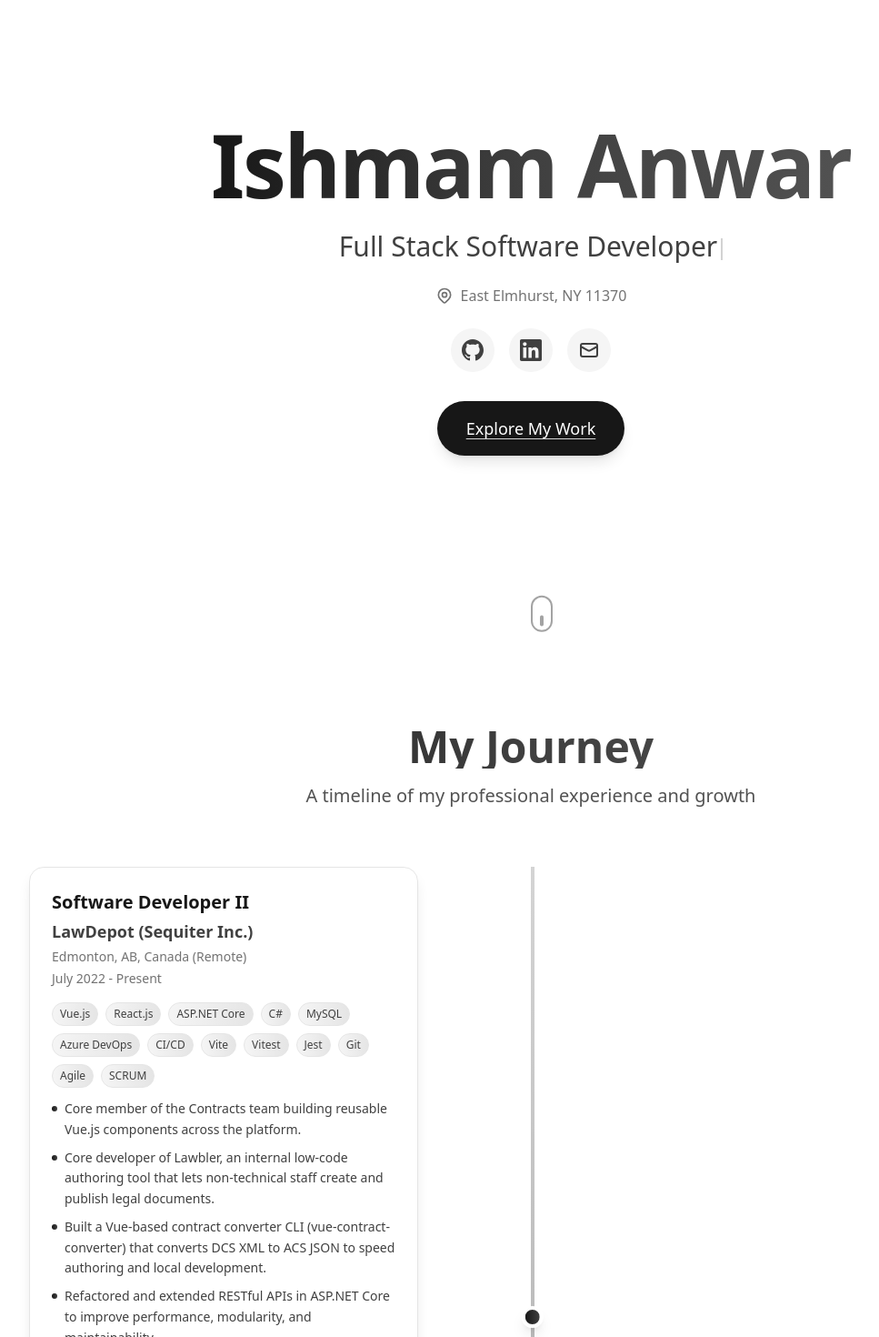
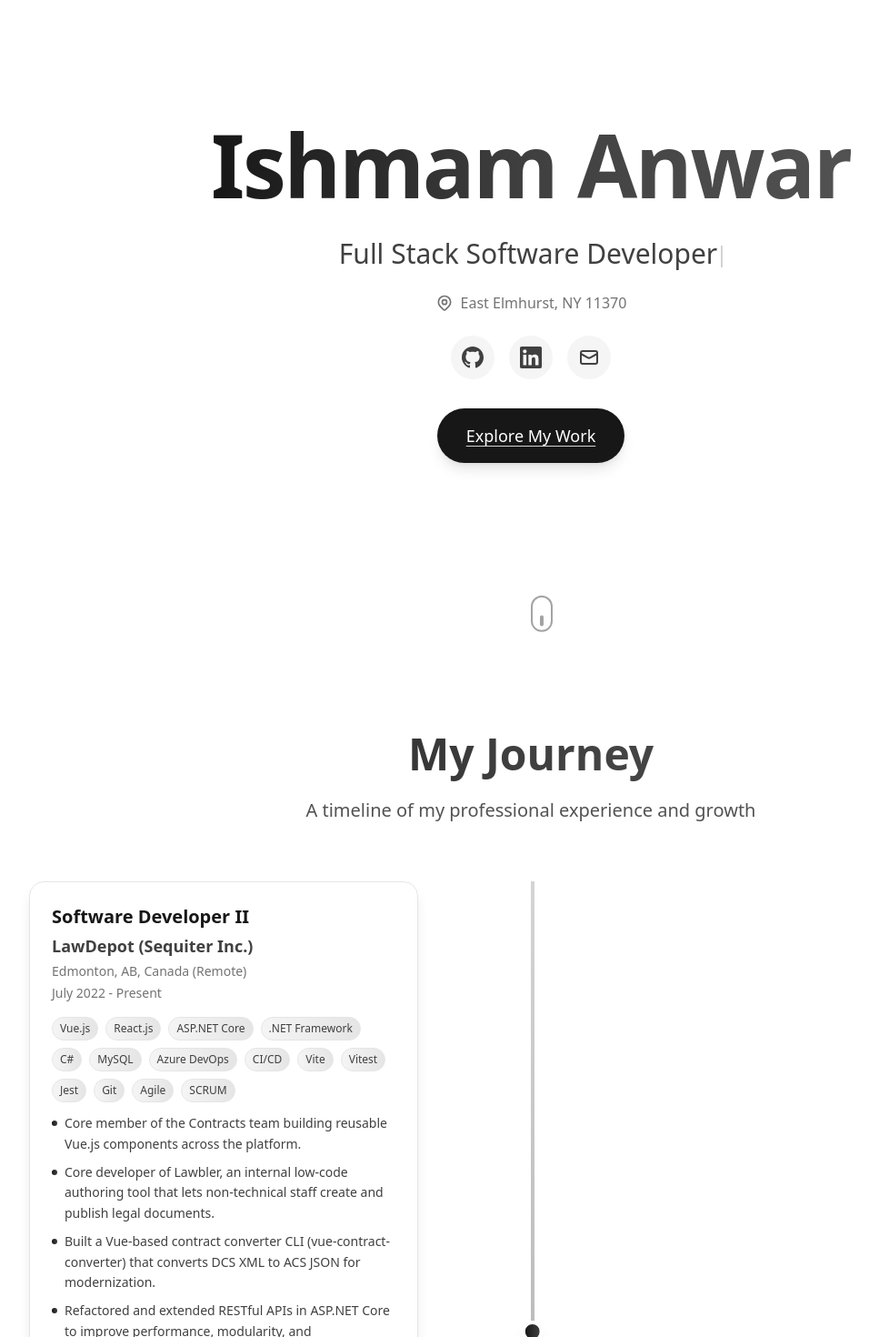
Before and after one commit to ishmamanwar/ishmamanwar.github.io, a React (Vite) app: page / in a window 1280 px wide. Shown: the part 140-1610 px from the top of the page at 91% size, without its empty margins (56-1023 px from the left). Built offline with nearby package versions, Linux system fonts and the light colour scheme.

Commit message:
fix: title margin issues & mb scrolling

```diff
--- a/src/components/Header.tsx
+++ b/src/components/Header.tsx
@@ -1,11 +1,39 @@
 import { motion, AnimatePresence } from "framer-motion";
-import { useState } from "react";
+import { useRef, useState } from "react";
 import ThemeToggle from "./ThemeToggle";
 import { Download, Menu, X } from "lucide-react";
 import { SITE } from "../data/site";
 
 export default function Header() {
   const [isMobileMenuOpen, setIsMobileMenuOpen] = useState(false);
+  const MENU_EXIT_MS = 50;
+  const navigatingRef = useRef(false);
+
+  function scrollToHash(href: string) {
+    const id = href.startsWith("#") ? href.slice(1) : href;
+    const el = document.getElementById(id);
+    if (!el) return;
+
+    const header = document.querySelector("header") as HTMLElement | null;
+    const offset = (header?.offsetHeight ?? 0) + 8;
+
+    const y = el.getBoundingClientRect().top + window.scrollY - offset;
+    history.pushState(null, "", `#${id}`);
+    window.scrollTo({ top: Math.max(0, y), behavior: "smooth" });
+  }
+
+  function handleMobileNavClick(href: string) {
+    return (e: React.MouseEvent<HTMLAnchorElement>) => {
+      e.preventDefault();
+      if (navigatingRef.current) return;
+      navigatingRef.current = true;
+      setIsMobileMenuOpen(false);
+      setTimeout(() => {
+        scrollToHash(href);
+        navigatingRef.current = false;
+      }, MENU_EXIT_MS);
+    };
+  }
 
   const navItems = [
     { href: "#experience", label: "Experience" },
@@ -154,10 +182,10 @@ export default function Header() {
                   key={item.href}
                   href={item.href}
                   className="block py-3 text-lg font-medium text-neutral-900 dark:text-neutral-100 hover:text-neutral-600 dark:hover:text-neutral-300 transition-colors border-b border-neutral-100 dark:border-neutral-800"
-                  onClick={() => setIsMobileMenuOpen(false)}
+                  onClick={handleMobileNavClick(item.href)}
                   initial={{ opacity: 0, x: -20 }}
                   animate={{ opacity: 1, x: 0 }}
-                  transition={{ duration: 0.3, delay: index * 0.1 }}
+                  transition={{ duration: 0.05, delay: index * 0.1 }}
                 >
                   {item.label}
                 </motion.a>
--- a/src/data/experience.ts
+++ b/src/data/experience.ts
@@ -17,6 +17,7 @@ export const EXPERIENCE: ExperienceItem[] = [
       "Vue.js",
       "React.js",
       "ASP.NET Core",
+      ".NET Framework",
       "C#",
       "MySQL",
       "Azure DevOps",
@@ -31,7 +32,7 @@ export const EXPERIENCE: ExperienceItem[] = [
     bullets: [
       "Core member of the Contracts team building reusable Vue.js components across the platform.",
       "Core developer of Lawbler, an internal low-code authoring tool that lets non-technical staff create and publish legal documents.",
-      "Built a Vue-based contract converter CLI (vue-contract-converter) that converts DCS XML to ACS JSON to speed authoring and local development.",
+      "Built a Vue-based contract converter CLI (vue-contract-converter) that converts DCS XML to ACS JSON for modernization.",
       "Refactored and extended RESTful APIs in ASP.NET Core to improve performance, modularity, and maintainability.",
       "Integrated MySQL stored procedures/functions to optimize queries, reduce redundancy, and enforce complex business rules.",
       "Led UI performance optimization using Lighthouse/Chrome DevTools, achieving up to 80% score improvements on critical pages.",
--- a/src/index.css
+++ b/src/index.css
@@ -56,6 +56,13 @@
 
   .gradient-text {
     @apply bg-gradient-to-r from-neutral-900 via-neutral-700 to-neutral-600 dark:from-neutral-100 dark:via-neutral-300 dark:to-neutral-400 bg-clip-text text-transparent;
+  }
+
+  .section-title {
+    @apply leading-tight py-2;
+    line-height: 1.1;
+    padding-top: 0.5rem;
+    padding-bottom: 0.5rem;
   }
 
   .card-hover {
--- a/src/sections/Education.tsx
+++ b/src/sections/Education.tsx
@@ -55,7 +55,7 @@ export default function EducationSection() {
           transition={{ duration: 0.8 }}
           className="text-center mb-16"
         >
-          <h2 className="text-4xl md:text-5xl font-bold mb-4 bg-gradient-to-r from-neutral-900 via-neutral-700 to-neutral-600 dark:from-neutral-100 dark:via-neutral-300 dark:to-neutral-400 bg-clip-text text-transparent">
+          <h2 className="text-4xl md:text-5xl font-bold mb-4 section-title bg-gradient-to-r from-neutral-900 via-neutral-700 to-neutral-600 dark:from-neutral-100 dark:via-neutral-300 dark:to-neutral-400 bg-clip-text text-transparent">
             Education & Certifications
           </h2>
           <p className="text-xl text-neutral-600 dark:text-neutral-300 max-w-2xl mx-auto">
--- a/src/sections/Experience.tsx
+++ b/src/sections/Experience.tsx
@@ -66,7 +66,7 @@ export default function ExperienceSection() {
           transition={{ duration: 0.8 }}
           className="text-center mb-16"
         >
-          <h2 className="text-4xl md:text-5xl font-bold mb-4 bg-gradient-to-r from-neutral-900 via-neutral-700 to-neutral-600 dark:from-neutral-100 dark:via-neutral-300 dark:to-neutral-400 bg-clip-text text-transparent">
+          <h2 className="text-4xl md:text-5xl font-bold mb-4 section-title bg-gradient-to-r from-neutral-900 via-neutral-700 to-neutral-600 dark:from-neutral-100 dark:via-neutral-300 dark:to-neutral-400 bg-clip-text text-transparent">
             My Journey
           </h2>
           <p className="text-xl text-neutral-600 dark:text-neutral-300 max-w-2xl mx-auto">
--- a/src/sections/Hero.tsx
+++ b/src/sections/Hero.tsx
@@ -62,7 +62,7 @@ export default function Hero({ isLoading }: { isLoading: boolean }) {
           className="space-y-4 md:space-y-6"
         >
           <motion.h1
-            className="text-4xl sm:text-5xl md:text-7xl lg:text-8xl font-bold tracking-tight bg-gradient-to-r from-neutral-900 via-neutral-700 to-neutral-600 dark:from-neutral-100 dark:via-neutral-300 dark:to-neutral-400 bg-clip-text text-transparent"
+            className="text-4xl sm:text-5xl md:text-7xl lg:text-8xl font-bold tracking-tight section-title bg-gradient-to-r from-neutral-900 via-neutral-700 to-neutral-600 dark:from-neutral-100 dark:via-neutral-300 dark:to-neutral-400 bg-clip-text text-transparent"
             whileHover={{ scale: 1.02 }}
             transition={{ duration: 0.3 }}
           >
--- a/src/sections/Projects.tsx
+++ b/src/sections/Projects.tsx
@@ -54,7 +54,7 @@ export default function ProjectsSection() {
           transition={{ duration: 0.8 }}
           className="text-center mb-16"
         >
-          <h2 className="text-4xl md:text-5xl font-bold mb-4 bg-gradient-to-r from-neutral-900 via-neutral-700 to-neutral-600 dark:from-neutral-100 dark:via-neutral-300 dark:to-neutral-400 bg-clip-text text-transparent">
+          <h2 className="text-4xl md:text-5xl font-bold mb-4 section-title bg-gradient-to-r from-neutral-900 via-neutral-700 to-neutral-600 dark:from-neutral-100 dark:via-neutral-300 dark:to-neutral-400 bg-clip-text text-transparent">
             Featured Projects
           </h2>
           <p className="text-xl text-neutral-600 dark:text-neutral-300 max-w-2xl mx-auto">
--- a/src/sections/Skills.tsx
+++ b/src/sections/Skills.tsx
@@ -69,7 +69,7 @@ export default function SkillsSection() {
           transition={{ duration: 0.8 }}
           className="text-center mb-16"
         >
-          <h2 className="text-4xl md:text-5xl font-bold mb-4 bg-gradient-to-r from-neutral-900 via-neutral-700 to-neutral-600 dark:from-neutral-100 dark:via-neutral-300 dark:to-neutral-400 bg-clip-text text-transparent">
+          <h2 className="text-4xl md:text-5xl font-bold mb-4 section-title bg-gradient-to-r from-neutral-900 via-neutral-700 to-neutral-600 dark:from-neutral-100 dark:via-neutral-300 dark:to-neutral-400 bg-clip-text text-transparent">
             Skills & Technologies
           </h2>
           <p className="text-xl text-neutral-600 dark:text-neutral-300 max-w-2xl mx-auto">
```
